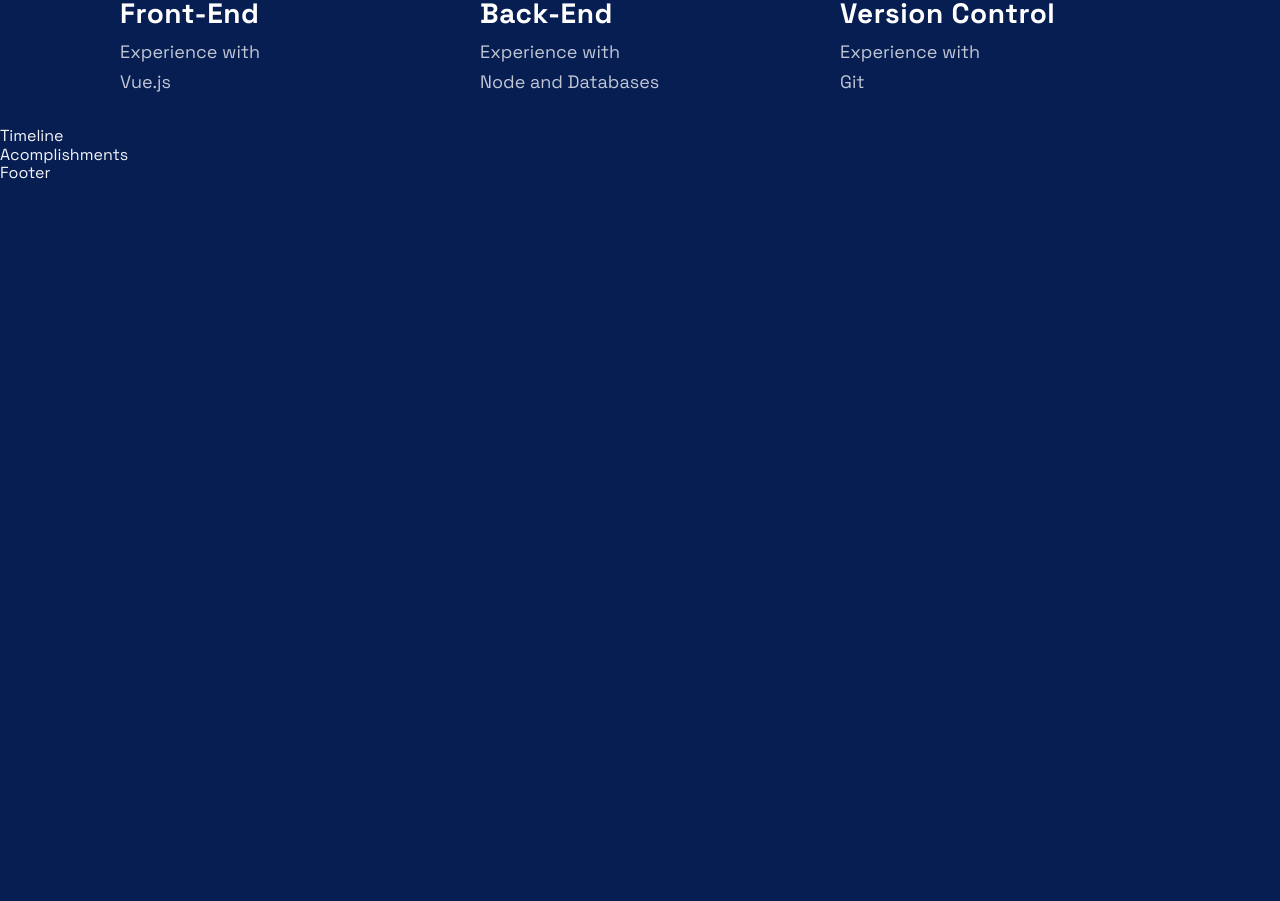
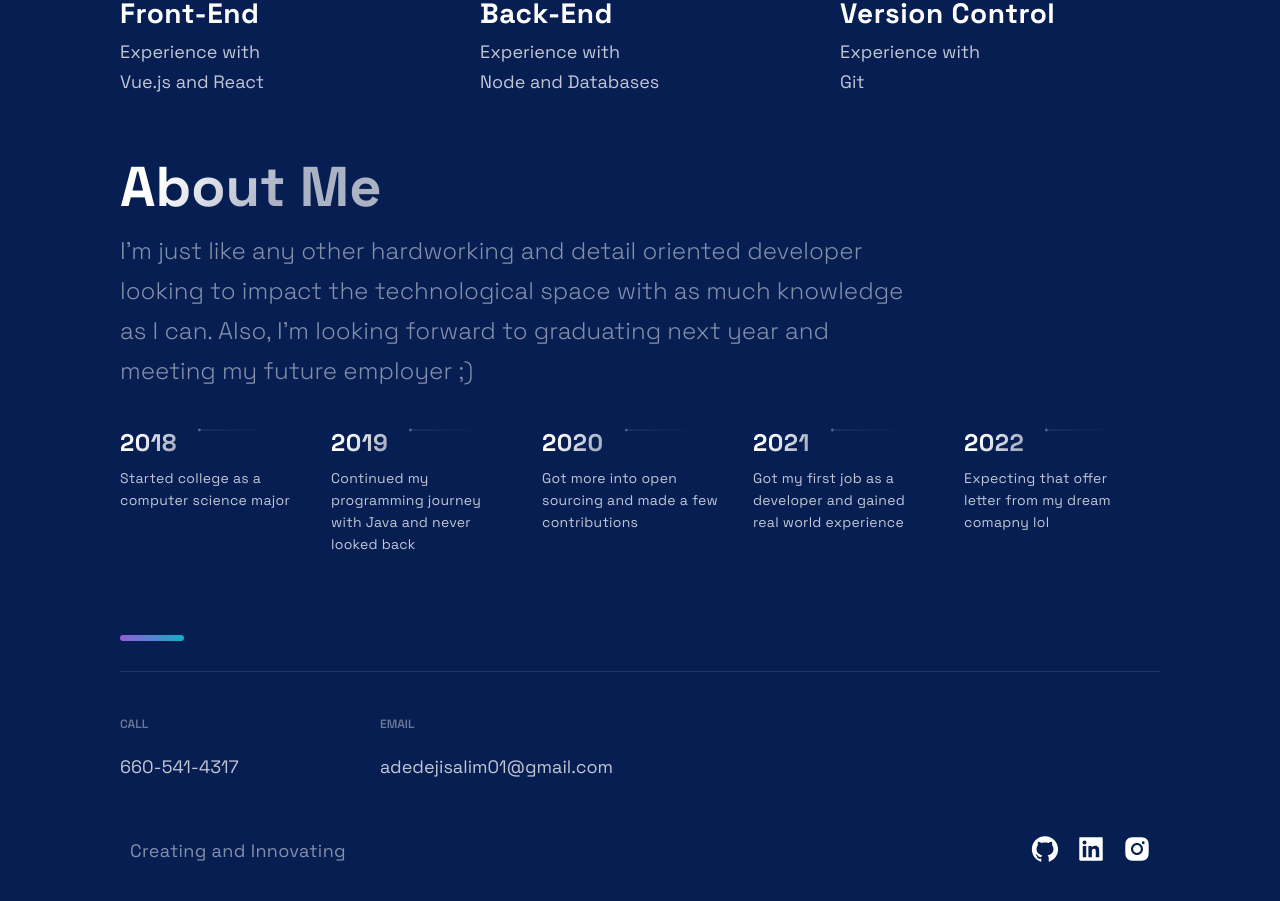
Before and after one commit to adedejisalim/portfolio_website-STARTER, a Next.js app: page / in a window 1280 px wide. Shown: the part 2640-3541 px from the top of the page. Before the commit the page ends 2823 px from the top, so only its background shows below. Built offline with nearby package versions, Linux system fonts and the light colour scheme.

Commit message:
Completed the footer section

```diff
--- a/src/components/Acomplishments/Acomplishments.js
+++ /dev/null
@@ -1,19 +0,0 @@
-import React from 'react';
-
-import { Section, SectionDivider, SectionTitle } from '../../styles/GlobalComponents';
-import { Box, Boxes, BoxNum, BoxText } from './AcomplishmentsStyles';
-
-const data = [
-  { number: 20, text: 'Open Source Projects'},
-  { number: 1000, text: 'Students', },
-  { number: 1900, text: 'Github Followers', },
-  { number: 5000, text: 'Github Stars', }
-];
-
-const Acomplishments = () => (
-  <div>
-    Acomplishments
-  </div>
-);
-
-export default Acomplishments;
--- a/src/components/Footer/Footer.js
+++ b/src/components/Footer/Footer.js
@@ -6,9 +6,39 @@ import { CompanyContainer, FooterWrapper, LinkColumn, LinkItem, LinkList, LinkTi
 
 const Footer = () => {
   return (
-    <div>
-      Footer
-    </div>
+    <FooterWrapper>
+      <LinkList>
+        <LinkColumn>
+          <LinkTitle>Call</LinkTitle>
+          <LinkItem href="tel:660-541-4317">660-541-4317</LinkItem>
+        </LinkColumn>
+
+        <LinkColumn>
+          <LinkTitle>Email</LinkTitle>
+          <LinkItem href="mailto:adedejisalim01@gmail.com">adedejisalim01@gmail.com</LinkItem>
+        </LinkColumn>
+      </LinkList>
+
+      <SocialIconsContainer>
+        <CompanyContainer>
+          <Slogan> Creating and Innovating </Slogan>
+        </CompanyContainer>
+
+        <SocialContainer>
+        <SocialIcons href="https://github.com/adedejisalim">
+        <AiFillGithub size="3rem"/>
+        </SocialIcons>
+
+        <SocialIcons href="https://www.linkedin.com/in/salim-adedeji-8b170017b/">
+          <AiFillLinkedin size="3rem"/>
+        </SocialIcons>
+
+        <SocialIcons href="https://www.instagram.com/salimadedeji/">
+          <AiFillInstagram size="3rem"/>
+        </SocialIcons>
+        </SocialContainer>
+      </SocialIconsContainer>
+    </FooterWrapper>
   );
 };
 
--- a/src/components/Header/Header.js
+++ b/src/components/Header/Header.js
@@ -34,15 +34,15 @@ const Header = () =>  (
     </Div2>
 
     <Div3>
-      <SocialIcons href="https://github.com">
+      <SocialIcons href="https://github.com/adedejisalim">
         <AiFillGithub size="3rem"/>
       </SocialIcons>
 
-      <SocialIcons href="https://linkedin.com">
+      <SocialIcons href="https://www.linkedin.com/in/salim-adedeji-8b170017b/">
         <AiFillLinkedin size="3rem"/>
       </SocialIcons>
 
-      <SocialIcons href="https://instagram.com">
+      <SocialIcons href="https://www.instagram.com/salimadedeji/">
         <AiFillInstagram size="3rem"/>
       </SocialIcons>
     </Div3>
--- a/src/components/Technologies/Technologies.js
+++ b/src/components/Technologies/Technologies.js
@@ -19,7 +19,7 @@ const Technologies = () =>  (
           <ListTitle>Front-End</ListTitle>
           <ListParagraph>
             Experience with <br />
-            Vue.js
+            Vue.js and React
           </ListParagraph>
         </ListContainer>
       </ListItem>
--- a/src/components/TimeLine/TimeLine.js
+++ b/src/components/TimeLine/TimeLine.js
@@ -7,45 +7,113 @@ import { TimeLineData } from '../../constants/constants';
 const TOTAL_CAROUSEL_COUNT = TimeLineData.length;
 
 const Timeline = () => {
-  // const [activeItem, setActiveItem] = useState(0);
-  // const carouselRef = useRef();
+  const [activeItem, setActiveItem] = useState(0);
+  const carouselRef = useRef();
 
-  // const scroll = (node, left) => {
-  //   return node.scrollTo({ left, behavior: 'smooth' });
-  // }
+  const scroll = (node, left) => {
+    return node.scrollTo({ left, behavior: 'smooth' });
+  }
 
-  // const handleClick = (e, i) => {
-  //   e.preventDefault();
+  const handleClick = (e, i) => {
+    e.preventDefault();
 
-  //   if (carouselRef.current) {
-  //     const scrollLeft = Math.floor(carouselRef.current.scrollWidth * 0.7 * (i / TimeLineData.length));
+    if (carouselRef.current) {
+      const scrollLeft = Math.floor(carouselRef.current.scrollWidth * 0.7 * (i / TimeLineData.length));
 
-  //     scroll(carouselRef.current, scrollLeft);
-  //   }
-  // }
+      scroll(carouselRef.current, scrollLeft);
+    }
+  }
 
-  // const handleScroll = () => {
-  //   if (carouselRef.current) {
-  //     const index = Math.round((carouselRef.current.scrollLeft / (carouselRef.current.scrollWidth * 0.7)) * TimeLineData.length);
+  const handleScroll = () => {
+    if (carouselRef.current) {
+      const index = Math.round((carouselRef.current.scrollLeft / (carouselRef.current.scrollWidth * 0.7)) * TimeLineData.length);
 
-  //     setActiveItem(index);
-  //   }
-  // }
+      setActiveItem(index);
+    }
+  }
 
-  // // snap back to beginning of scroll when window is resized
-  // // avoids a bug where content is covered up if coming from smaller screen
-  // useEffect(() => {
-  //   const handleResize = () => {
-  //     scroll(carouselRef.current, 0);
-  //   }
+  // snap back to beginning of scroll when window is resized
+  // avoids a bug where content is covered up if coming from smaller screen
+  useEffect(() => {
+    const handleResize = () => {
+      scroll(carouselRef.current, 0);
+    }
 
-  //   window.addEventListener('resize', handleResize);
-  // }, []);
+    window.addEventListener('resize', handleResize);
+  }, []);
 
   return (
-    <div>
-      Timeline
-    </div>
+    <Section id="about">
+      <SectionTitle>About Me</SectionTitle>
+      <SectionText>
+      I'm just like any other hardworking and detail oriented developer looking to impact the technological space with as much knowledge as I can. Also, I'm looking forward to graduating next year and meeting my future employer ;)
+      </SectionText>
+      <CarouselContainer ref={carouselRef} onScroll={handleScroll}>
+        <>
+          {TimeLineData.map((item, index) => (
+            <CarouselMobileScrollNode
+              key={index}
+              final={index === TOTAL_CAROUSEL_COUNT - 1}>
+              <CarouselItem
+                index={index}
+                id={`carousel__item-${index}`}
+                active={activeItem}
+                onClick={(e) => handleClick(e, index)}>
+                <CarouselItemTitle>
+                  {`${item.year}`}
+                  <CarouselItemImg
+                    width="208"
+                    height="6"
+                    viewBox="0 0 208 6"
+                    fill="none"
+                    xmlns="http://www.w3.org/2000/svg">
+                    <path
+                      fill-rule="evenodd"
+                      clip-rule="evenodd"
+                      d="M2.5 5.5C3.88071 5.5 5 4.38071 5 3V3.5L208 3.50002V2.50002L5 2.5V3C5 1.61929 3.88071 0.5 2.5 0.5C1.11929 0.5 0 1.61929 0 3C0 4.38071 1.11929 5.5 2.5 5.5Z"
+                      fill="url(#paint0_linear)"
+                      fill-opacity="0.33"
+                    />
+                    <defs>
+                      <linearGradient
+                        id="paint0_linear"
+                        x1="-4.30412e-10"
+                        y1="0.5"
+                        x2="208"
+                        y2="0.500295"
+                        gradientUnits="userSpaceOnUse">
+                        <stop stop-color="white" />
+                        <stop
+                          offset="0.79478"
+                          stop-color="white"
+                          stop-opacity="0"
+                        />
+                      </linearGradient>
+                    </defs>
+                  </CarouselItemImg>
+                </CarouselItemTitle>
+                <CarouselItemText>{item.text}</CarouselItemText>
+              </CarouselItem>
+            </CarouselMobileScrollNode>
+          ))}
+        </>
+      </CarouselContainer>
+      <CarouselButtons>
+        {TimeLineData.map((item, index) => {
+          return (
+            <CarouselButton
+              key={index}
+              index={index}
+              active={activeItem}
+              onClick={(e) => handleClick(e, index)}
+              type="button">
+              <CarouselButtonDot active={activeItem} />
+            </CarouselButton>
+          );
+        })}
+      </CarouselButtons>
+      <SectionDivider />
+    </Section>
   );
 };
 
--- a/src/components/TimeLine/TimeLineStyles.js
+++ b/src/components/TimeLine/TimeLineStyles.js
@@ -3,7 +3,7 @@ import styled from 'styled-components'
 
 export const CarouselContainer = styled.ul`
   max-width: 1040px;
-  background: #0F1624;
+  background: #071E53;
   padding: 0rem;
   list-style:none;
   display: flex;
@@ -40,7 +40,7 @@ export const CarouselMobileScrollNode = styled.div`
 `
 
 export const CarouselItem = styled.div`
-  background: #0F1624;
+  background: #071E53;
   border-radius: 3px;
   max-width: 196px;
 
--- a/src/constants/constants.js
+++ b/src/constants/constants.js
@@ -29,9 +29,9 @@ export const projects = [
 ];
 
 export const TimeLineData = [
-  { year: 2017, text: 'Started my journey', },
-  { year: 2018, text: 'Worked as a freelance developer', },
-  { year: 2019, text: 'Founded JavaScript Mastery', },
-  { year: 2020, text: 'Shared my projects with the world', },
-  { year: 2021, text: 'Started my own platform', },
+  { year: 2018, text: 'Started college as a computer science major', },
+  { year: 2019, text: 'Continued my programming journey with Java and never looked back', },
+  { year: 2020, text: 'Got more into open sourcing and made a few contributions', },
+  { year: 2021, text: 'Got my first job as a developer and gained real world experience', },
+  { year: 2022, text: 'Expecting that offer letter from my dream comapny lol', },
 ];
--- a/src/pages/index.js
+++ b/src/pages/index.js
@@ -1,4 +1,3 @@
-import Acomplishments from '../components/Acomplishments/Acomplishments';
 import BgAnimation from '../components/BackgrooundAnimation/BackgroundAnimation';
 import Hero from '../components/Hero/Hero';
 import Projects from '../components/Projects/Projects';
@@ -17,7 +16,6 @@ const Home = () => {
       <Projects />
       <Technologies />
       <Timeline />
-      <Acomplishments />
     </Layout>
   );
 };
```
Also changed, not shown: src/components/Acomplishments/AcomplishmentsStyles.js (deleted, +0 -134 lines).
